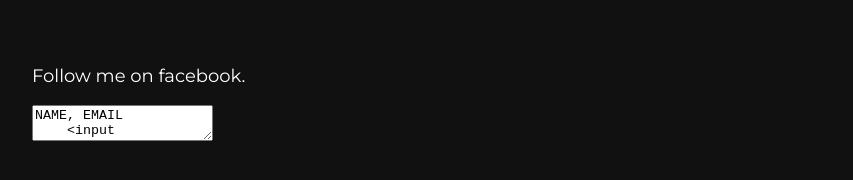
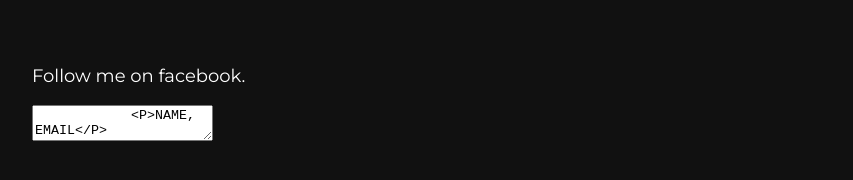
Before and after one commit to delonline/delonline.github.io, a Jekyll site: the page built from contact.html, in a window 1280 px wide. Shown: the part 158-338 px from the top of the page, without its empty margins (208-1061 px from the left). Built offline with Jekyll 4.4.1, drawn with Linux system fonts in a browser that asks for light colours.

Commit message:
Update contact.html

```diff
--- a/contact.html
+++ b/contact.html
@@ -9,7 +9,8 @@ Follow me on facebook.
 </p>
 <form action="https://formspree.io/delonline@me.com"
       method="POST">
-      <textarea>NAME, EMAIL
+      <textarea>
+            <P>NAME, EMAIL</P>
     <input type="text" name="name">
     <input type="email" name="_replyto">
     <input type="submit" value="Send">
```
